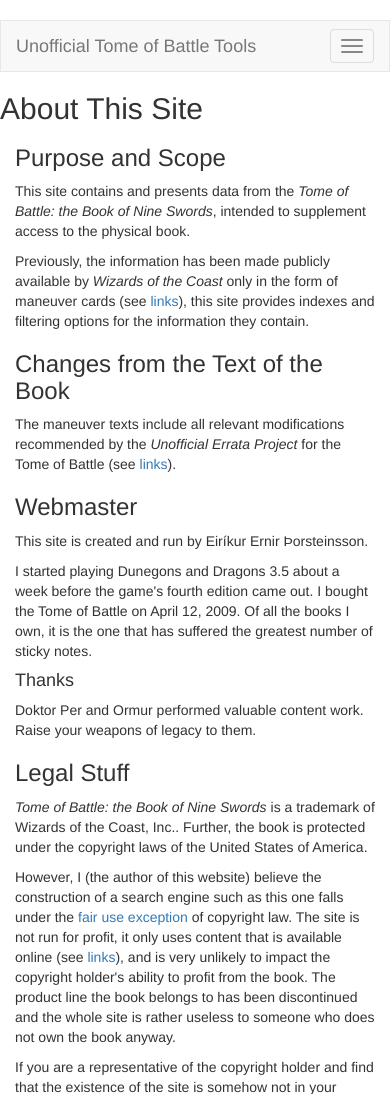
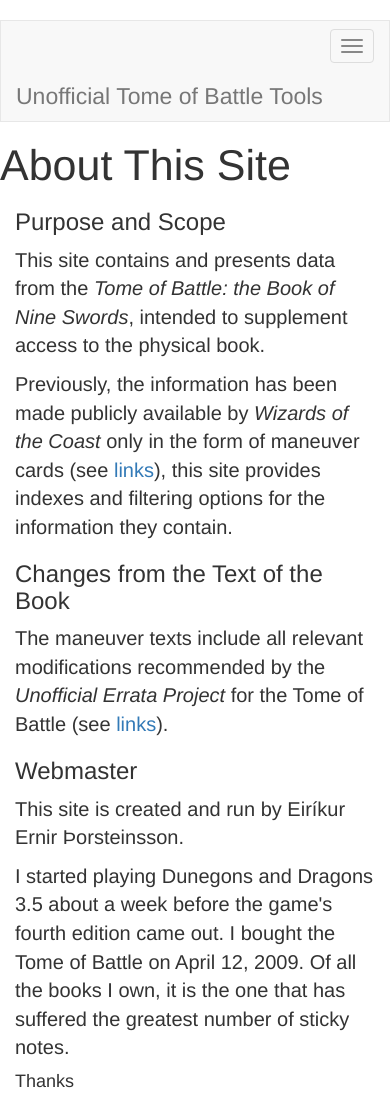
Before and after one commit to Ernir/tome-of-battle-tools, a Django app: template search_engine/templates/about.html in a window 390 px wide. Shown: the top 1094 px of the page. Run offline with Django 3.2, Linux system fonts and the light colour scheme; the template is opened without the code that fills it, so the values that code supplies are empty; some libraries are stand-ins or nearby versions.

Commit message:
Font size changes for small screens.

```diff
--- a/search_engine/static/style.css
+++ b/search_engine/static/style.css
@@ -36,3 +36,31 @@
 .top30 {
     margin-top: 30px;
 }
+
+/* Stupid font fixes for small screens. Scale most by 33%. */
+@media (max-width: 991px) {
+    body {
+        font-size: 20px; /* from 15px */
+    }
+    h2 {
+        font-size: 43px; /* from 32px */
+    }
+    .alert {
+        font-size: 16px; /* from 12px */
+    }
+    .navbar-brand {
+        font-size: 23px;  /*from 19px, smaller factor here */
+    }
+    .navbar {
+        font-size: 16px;  /*from 13px, smaller factor here */
+    }
+    .form-control {
+        font-size: 20px; /* from 15px */
+    }
+    label, .control-label, .help-block, .checkbox, .radio {
+        font-size: 16px; /* from 12px */
+    }
+    .checkbox input[type="checkbox"] {
+        margin-top: 5px;
+    }
+}
```
